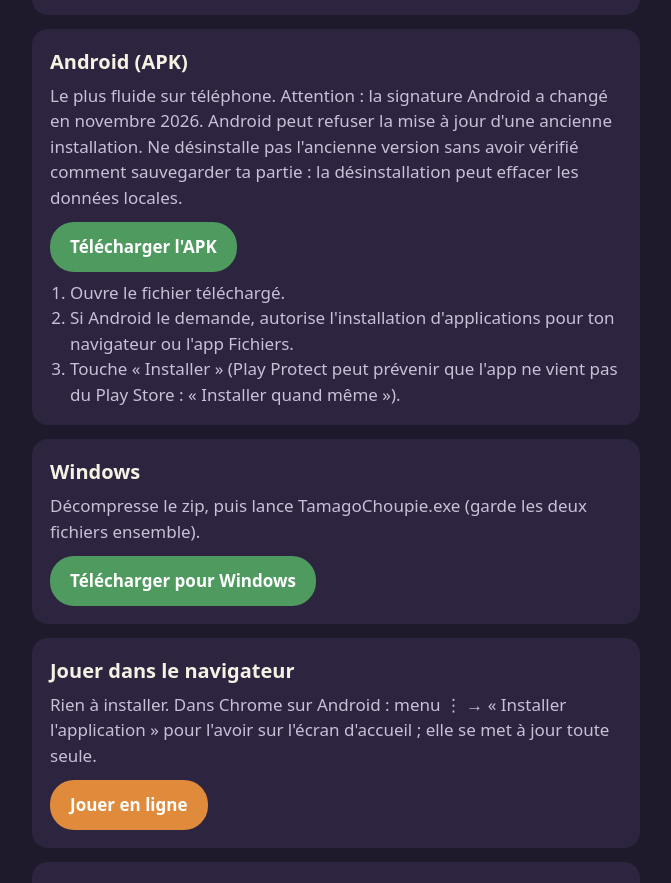
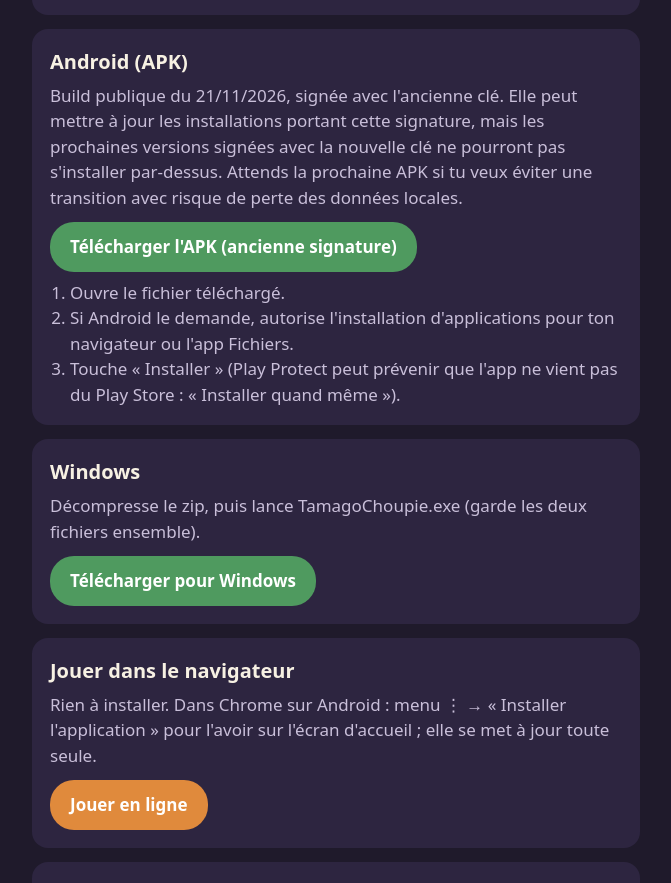
Before and after one commit to Tuzilucas/Tamachoupie, a plain HTML site: page telecharger.html in a window 1280 px wide. Shown: the part 1634-2517 px from the top of the page, without its empty margins (304-975 px from the left). Drawn offline with Linux system fonts and the light colour scheme.

Commit message:
docs(downloads): signaler que l'APK publique utilise l'ancienne signature

```diff
--- a/telecharger.html
+++ b/telecharger.html
@@ -35,8 +35,8 @@
 
   <div class="carte">
     <h2>Android (APK)</h2>
-    <p>Le plus fluide sur téléphone. Attention : la signature Android a changé en novembre 2026. Android peut refuser la mise à jour d'une ancienne installation. Ne désinstalle pas l'ancienne version sans avoir vérifié comment sauvegarder ta partie : la désinstallation peut effacer les données locales.</p>
-    <a class="bouton" href="https://github.com/Tuzilucas/Tamachoupie/releases/download/downloads-v2.0.0.29920377/TamagoChoupie.apk">Télécharger l'APK</a>
+    <p>Build publique du 21/11/2026, signée avec l'ancienne clé. Elle peut mettre à jour les installations portant cette signature, mais les prochaines versions signées avec la nouvelle clé ne pourront pas s'installer par-dessus. Attends la prochaine APK si tu veux éviter une transition avec risque de perte des données locales.</p>
+    <a class="bouton" href="https://github.com/Tuzilucas/Tamachoupie/releases/download/downloads-v2.0.0.29920377/TamagoChoupie.apk">Télécharger l'APK (ancienne signature)</a>
     <ol>
       <li>Ouvre le fichier téléchargé.</li>
       <li>Si Android le demande, autorise l'installation d'applications pour ton navigateur ou l'app Fichiers.</li>
```
